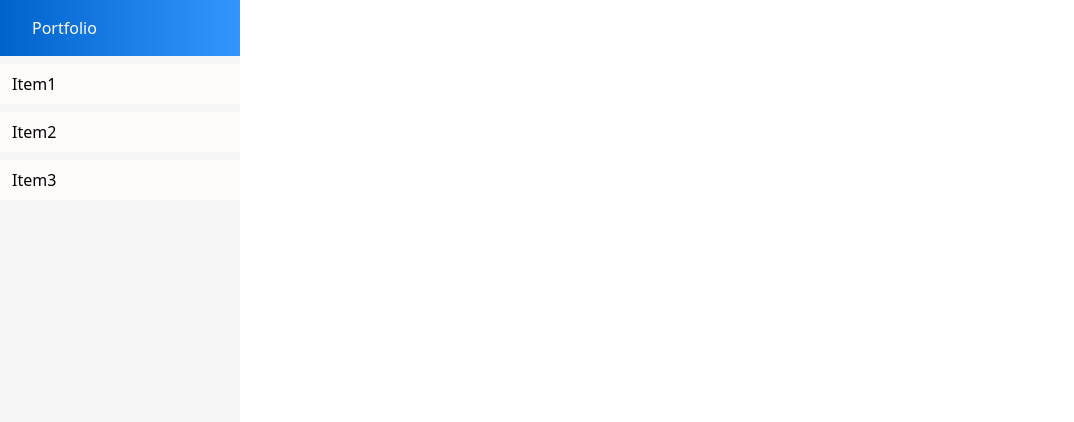
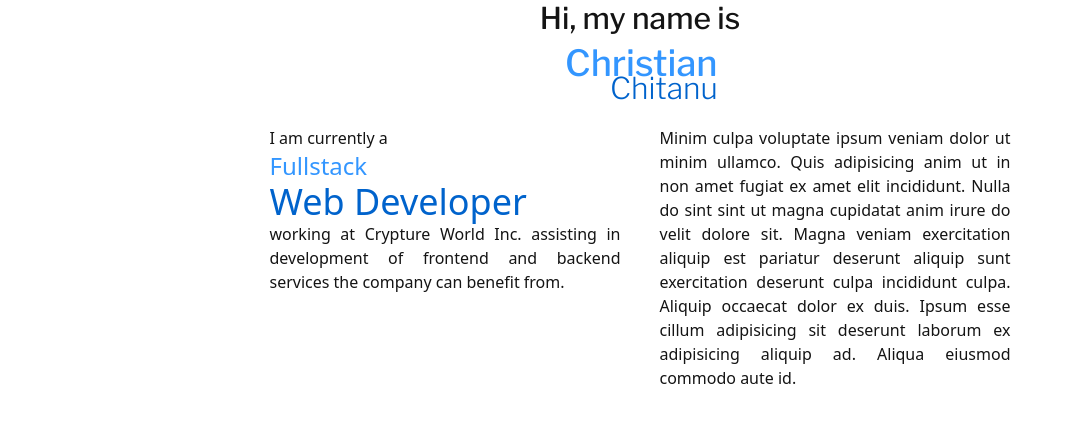
Before and after one commit to SmoothWin/portfolio_frontend, a Next.js app: page / in a window 1280 px wide. Shown: the top 422 px of the page, without its empty margins (0-1074 px from the left). Built offline with nearby package versions, Linux system fonts and the light colour scheme.

Commit message:
implementing changes

```diff
--- a/components/sidebar/Sidebar.js
+++ b/components/sidebar/Sidebar.js
@@ -1,13 +1,23 @@
-const Sidebar = (props)=>{
+import Head from "next/head"
+
+const Sidebar = (prop)=>{
     return(
-        <nav className="h-full w-60 fixed flex flex-col bg-grey text-blacktext">
-            <div className="h-14 mb-2 flex items-center bg-gradient-to-r from-blue to-blue2 text-white"><div className="w-8"></div>Portfolio</div>
+        <>
+        <Head>
+        <link rel="preconnect" href="https://fonts.googleapis.com"/>
+        <link rel="preconnect" href="https://fonts.gstatic.com" crossorigin={true}/>
+        <link href="https://fonts.googleapis.com/css2?family=Libre+Franklin:wght@100;300;500&display=swap" rel="stylesheet"/>
+        </Head>
+
+        <nav className="h-full fixed w-60 flex flex-col bg-grey text-black">
+
             <div className="flex flex-col">
                 <div className="btn-sidebar">Item1</div>
                 <div className="btn-sidebar">Item2</div>
                 <div className="btn-sidebar">Item3</div>
             </div>
         </nav>
+        </>
     )
 }
 
--- a/pages/index.js
+++ b/pages/index.js
@@ -13,13 +13,41 @@ export default function Home() {
         </title>
         <meta name="description" content="Generated by create next app" />
         <link rel="icon" href="/favicon.ico" />
+        <link rel="preconnect" href="https://fonts.googleapis.com"/>
+        <link rel="preconnect" href="https://fonts.gstatic.com" crossorigin={true}/>
+        <link href="https://fonts.googleapis.com/css2?family=Libre+Franklin:wght@100;300;500&display=swap" rel="stylesheet"/>
       </Head>
 
-      <main className="flex ">
-        <Sidebar/>
-        {/* <div className="w-full flex items-center">
-          <div>Content</div>
-        </div> */}
+      <main className="flex">
+        {/* <Sidebar/> */}
+        <div className="relative w-full mb-2 flex flex-col items-center justify-center text-black">
+          <h2 className="text-black text-3xl title z-[101]">Hi, my name is</h2>
+          <div className="flex items-center relative h-[90px] w-[150px] ">
+                <div className="text-4xl absolute bottom-[43px] left-[0px] text-blue2 title">Christian</div>
+                <div className="text-3xl absolute bottom-[20px] left-[45px] text-blue title2">Chitanu</div>
+                <div className='lineaway bg-whitewhite h-[90px] z-[100] absolute bottom-[2px] w-[190px] flex items-center justify-start'>
+                  <div className="line w-[25px] h-[100px] bg-blue2 bottom-[0px] left-[200px] bg-line"></div>
+                </div>
+          </div>
+          <div className='flex flex-col items-center md:flex-row md:justify-around md:items-start'>
+            <div className='w-[45%] max-w-[390px] min-w-[300px] text-justify mb-[20px] md:mb-[0px]'>
+              I am currently a <br/><span className='text-2xl text-blue2'>Fullstack</span><br/> <span className='text-4xl text-blue'>Web Developer</span> <br/>
+              working at
+              <a href="https://www.cryptureworld.com/" target="_blank" rel="noreferrer"> Crypture World Inc. </a>
+              assisting in development of frontend and backend services the company can benefit from.
+            </div>
+            <div className='w-[45%] max-w-[390px] min-w-[300px] text-justify' >
+              Minim culpa voluptate ipsum veniam dolor ut minim ullamco. Quis adipisicing anim ut in non amet fugiat ex amet elit incididunt. Nulla do sint sint ut magna cupidatat anim irure do velit dolore sit. Magna veniam exercitation aliquip est pariatur deserunt aliquip sunt exercitation deserunt culpa incididunt culpa. Aliquip occaecat dolor ex duis. Ipsum esse cillum adipisicing sit deserunt laborum ex adipisicing aliquip ad. Aliqua eiusmod commodo aute id.
+            </div>
+          </div>
+        </div>
+        {/*
+          //introduction
+          //experience
+          //skills
+          //projects
+          //contact
+        */}
       </main>
     </div>
   )
--- a/styles/globals.css
+++ b/styles/globals.css
@@ -7,3 +7,45 @@
     @apply flex mb-2 items-center pl-3 h-10 bg-white hover:pl-10 transition-all duration-500 delay-100 ease-in-out hover:duration-200 hover:text-blue2;
   }
 }
+
+.title{
+  font-family: 'Libre Franklin', sans-serif;
+}
+.title2{
+  font-family: 'Libre Franklin', sans-serif;
+  font-weight: 300;
+}
+
+.line{
+  animation: expand ease-in-out 1.8s forwards;
+}
+.lineaway{
+  animation: move ease-in-out 0.7s 0.7s forwards;
+}
+@keyframes move{
+  from{
+    transform: translateX(0%);
+  }
+  to{
+    transform: translateX(80%);
+  }
+}
+@keyframes expand{
+  0%{
+    height: 0;
+    width: 0;
+  }
+  25%{
+    height: 80px;
+    width: 20px;
+  }
+  50%{
+    height: 80px;
+  }
+  80%{
+    height: 80px;
+  }
+  100%{
+    height: 0px;
+  }
+}
--- a/tailwind.config.js
+++ b/tailwind.config.js
@@ -10,8 +10,13 @@ module.exports = {
       blue:"#0063cc",
       blue2:"#3396FF",
       grey:"#F5F5F5",
-      white:"#FEFCFB"
-    }
+      white:"#FEFCFB",
+      whitewhite:"#FFFFFF",
+      line:"#1D3249",
+    },
+    fontFamilty:{
+      "title":'Libre Franklin, sans-serif'
+    },
   },
   plugins: [],
 }
```
